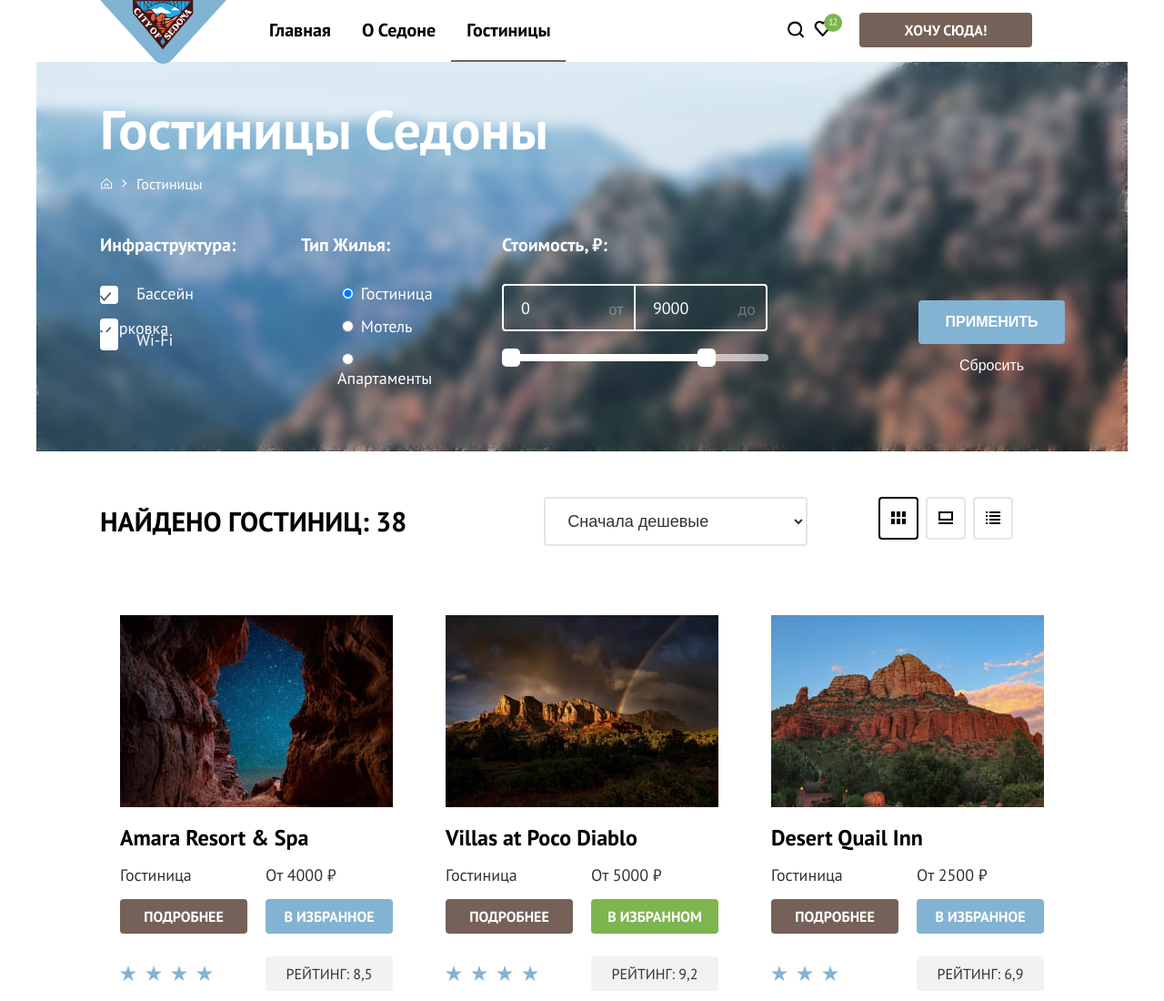
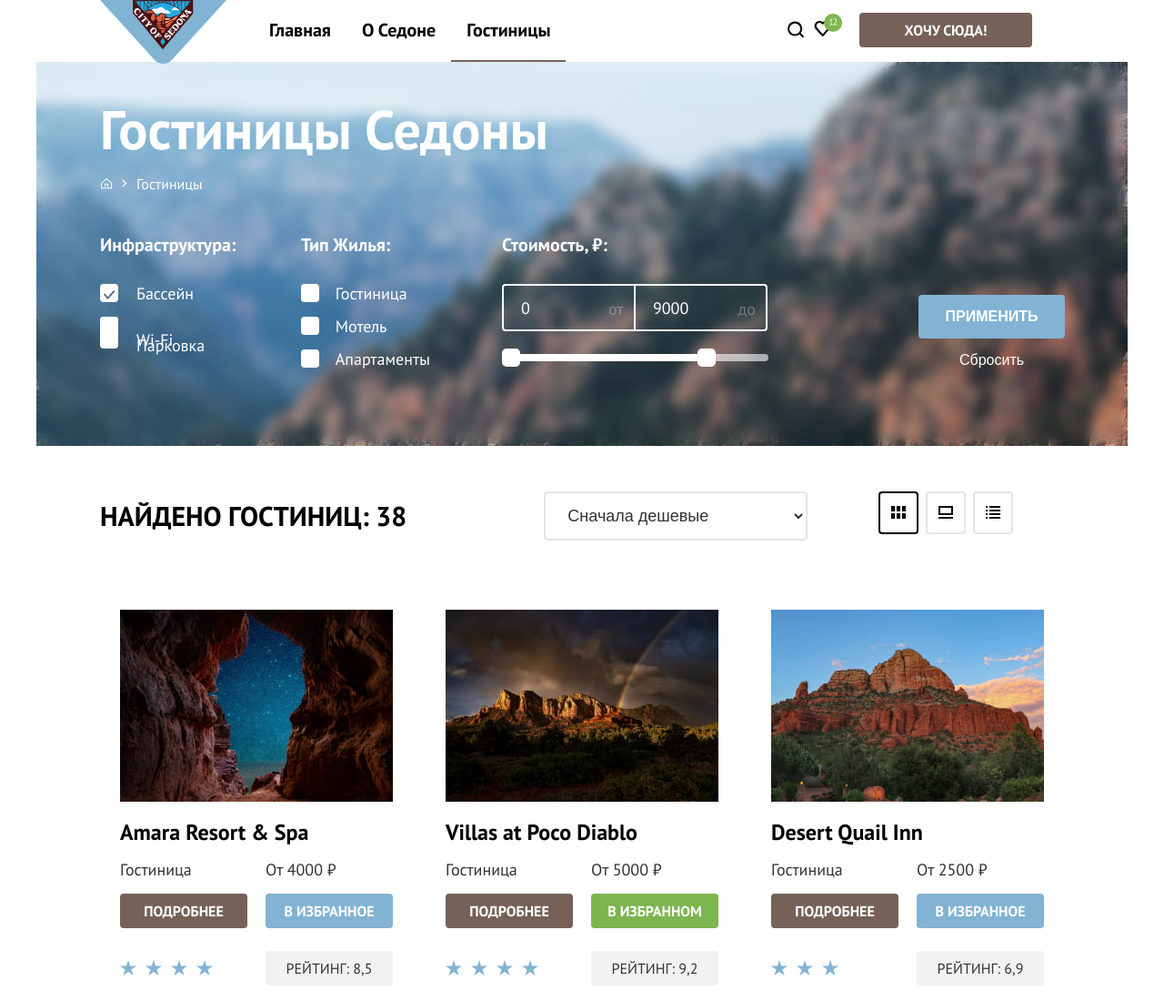
Before and after one commit to htmlacademy-htmlcss/2086405-sedona-34, a plain HTML site: page catalog.html in a window 1280 px wide. Shown: the top 1100 px of the page at 91% size. Drawn offline with Linux system fonts and the light colour scheme.

Commit message:
Формы

```diff
--- a/catalog.html
+++ b/catalog.html
@@ -121,21 +121,21 @@
                         <label class="control">
                           <input class="visually-hidden control-input pool" type="checkbox" name="pool" checked>
                           <span class="control-mark"><svg class="checked-checkbox" aria-hidden="true" focusable="false" width="13" height="10" viewBox="0 0 13 10" fill="none" xmlns="http://www.w3.org/2000/svg"><path d="M11.05 0 4.53 7.4 1.12 3.5.02 4.7l4.5 5.2 7.73-8.6-1.2-1.3Z" fill="#3F5E72"/></svg></span>
-                          <span class="control-label">Бассейн</span>
+                          <span class="control-label-left">Бассейн</span>
                         </label>
                       </li>
                       <li class="catalog-filter-item">
                         <label class="control">
                           <input class="visually-hidden control-input parking" type="checkbox" name="parking" checked>
-                          <span class="control-mark"><span class="control-mark"><svg class="checked-checkbox" aria-hidden="true" focusable="false" width="13" height="10" viewBox="0 0 13 10" fill="none" xmlns="http://www.w3.org/2000/svg"><path d="M11.05 0 4.53 7.4 1.12 3.5.02 4.7l4.5 5.2 7.73-8.6-1.2-1.3Z" fill="#3F5E72"/></svg></span>
-                          <span class="control-label">Парковка</span>
+                          <span class="control-mark"><svg class="checked-checkbox" aria-hidden="true" focusable="false" width="13" height="10" viewBox="0 0 13 10" fill="none" xmlns="http://www.w3.org/2000/svg"><path d="M11.05 0 4.53 7.4 1.12 3.5.02 4.7l4.5 5.2 7.73-8.6-1.2-1.3Z" fill="#3F5E72"/></svg><span class="control-mark"></span>
+                          <span class="control-label-left">Парковка</span>
                         </label>
                       </li>
                       <li class="catalog-filter-item">
                         <label class="control">
                           <input class="visually-hidden control-input wi-fi" type="checkbox" name="wi-fi">
                           <span class="control-mark"></span>
-                          <span class="control-label">Wi-Fi</span>
+                          <span class="control-label-left">Wi-Fi</span>
                         </label>
                       </li>
                     </ul>
@@ -146,19 +146,22 @@
                       <li class="catalog-filter-item">
                         <label class="control">
                           <input class="control-input" type="radio" name="type-of-housing" value="hotel" checked>
-                          Гостиница
+                          <span class="control-mark"></span>
+                          <span class="control-label-right">Гостиница</span>
                         </label>
                       </li>
                       <li class="catalog-filter-item">
                         <label class="control">
                           <input class="control-input" type="radio" name="type-of-housing" value="motel">
-                          Мотель
+                          <span class="control-mark"></span>
+                          <span class="control-label-right">Мотель</span>
                         </label>
                       </li>
                       <li class="catalog-filter-item">
                         <label class="control">
                           <input class="control-input" type="radio" name="type-of-housing" value="apartments">
-                          Апартаменты
+                          <span class="control-mark"></span>
+                          <span class="control-label-right">Апартаменты</span>
                         </label>
                       </li>
                     </ul>
--- a/styles/styles.css
+++ b/styles/styles.css
@@ -1708,7 +1708,6 @@ body {
     margin: 0;
     padding: 0;
     list-style-type: none;
-    padding-bottom: 15px;
 }
  .catalog-filter-item:last-child {
     padding-bottom: 0;
@@ -1717,16 +1716,15 @@ body {
 .control {
     position: relative;
     display: block;
-    padding-left: 40px;
     font-weight: 400;
     font-size: 18px;
     line-height: 21px;
     color: #ffffff;
+    padding-bottom: 15px;
 }
 
 .control-mark {
     position: absolute;
-    top: 2px;
     left: 0;
     width: 20px;
     height: 20px;
@@ -1734,6 +1732,18 @@ body {
     border-radius: 4px;
 }
 
+.checked-checkbox {
+    position: relative;
+    left: 4px;
+}
+
+.control-label-left {
+    padding-left: 40px;
+}
+
+.control-label-right {
+    padding-left: 12px;
+}
 .range {
     display: flex;
     flex-direction: column;
```
